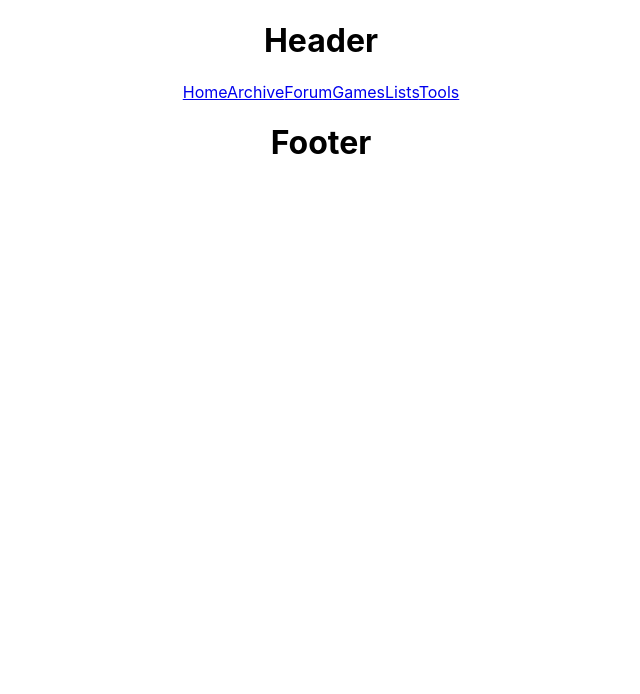
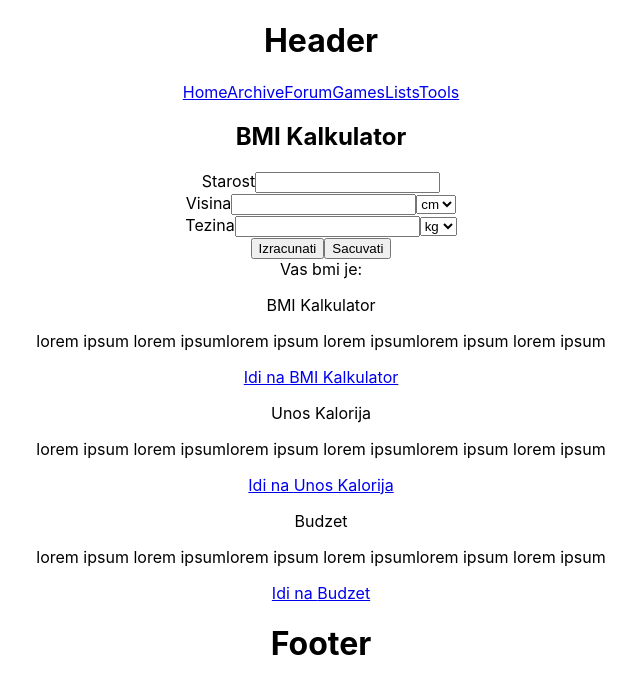
Before and after one commit to js-samuraji/staznam.rs, a React (Create React App) app: page /staznam.rs/tools/bmi in a window 1280 px wide. Shown: the top 694 px of the page, without its empty margins (319-959 px from the left). Built offline with nearby package versions, Linux system fonts and the light colour scheme.

Commit message:
added bmi route

```diff
--- /dev/null
+++ b/src/components/tools/OneTool.jsx
@@ -0,0 +1,15 @@
+import React from 'react'
+import { Link } from 'react-router-dom';
+
+export default function OneTool(props) {
+
+    const { title, text, path } = props.tool;
+
+    return (
+        <div>
+            <p>{title}</p>
+            <p>{text}</p>
+            <Link to={path} >Idi na {title}</Link>
+        </div>
+    )
+}
--- a/src/components/tools/Tools.jsx
+++ b/src/components/tools/Tools.jsx
@@ -1,11 +1,40 @@
 import React from "react";
-import Bmi from "./Bmi";
+import OneTool from "./OneTool";
+import { Switch, Route } from "react-router-dom";
+import Bmi from "./bmi/Bmi";
 
-const Tools = () => (
-  <div>
-    <h1>Tools</h1>
-    <Bmi />
-  </div>
-);
 
-export default Tools;
+
+export default function Tools() {
+  //TODO SETUP ARR IN DB
+  const arr = [
+    {
+      title: "BMI Kalkulator",
+      text: "lorem ipsum lorem ipsumlorem ipsum lorem ipsumlorem ipsum lorem ipsum",
+      path: "/tools/bmi"
+    }, {
+      title: "Unos Kalorija",
+      text: "lorem ipsum lorem ipsumlorem ipsum lorem ipsumlorem ipsum lorem ipsum",
+      path: "/tools/calories"
+    }, {
+      title: "Budzet",
+      text: "lorem ipsum lorem ipsumlorem ipsum lorem ipsumlorem ipsum lorem ipsum",
+      path: "tools/budget"
+    },
+  ]
+
+
+
+  return (
+    <div>
+      <Switch>
+        <Route path="/tools/bmi" component={Bmi} />
+      </Switch>
+      <div>
+        {
+          arr.map(tool => <OneTool tool={tool} key={tool.path} />)
+        }
+      </div>
+    </div>
+  )
+}
--- a/src/components/tools/Bmi.jsx
+++ b/src/components/tools/bmi/Bmi.jsx
@@ -1,31 +1,38 @@
-import React from 'react'
+import React, { useState } from "react";
 
 export default function Bmi() {
+  const [bmi, setBmi] = useState();
+  // console.log(bmi, 'path')
+  // setBmi('11111');
   return (
     <div>
       <h2>BMI Kalkulator</h2>
       <div>
-        <button>cm/kg</button>
-        <button>inch/lb</button>
         <form>
           <label>Starost</label>
           <input type="number" />
           <div>
             <label>Visina</label>
             <input type="number" />
-            <label>cm</label>
+            <select>
+              <option>cm</option>
+              <option>inc</option>
+            </select>
           </div>
           <div>
             <label>Tezina</label>
             <input type="number" />
-            <label>kg</label>
-
+            <select>
+              <option>kg</option>
+              <option>lb</option>
+            </select>
           </div>
           <button>Izracunati</button>
           <button>Sacuvati</button>
-
         </form>
+        <label>Vas bmi je:</label>
+        <p>{bmi}</p>
       </div>
     </div>
-  )
+  );
 }
--- a/src/layout/Main.jsx
+++ b/src/layout/Main.jsx
@@ -17,11 +17,11 @@ const Main = () => (
     <Link to="/tools">Tools</Link>
     <Switch>
       <Route path="/" exact component={Homepage} />
-      <Route path="/archive" exact component={Archive} />
-      <Route path="/forum" exact component={Forum} />
-      <Route path="/games" exact component={Games} />
-      <Route path="/lists" exact component={Lists} />
-      <Route path="/tools" exact component={Tools} />
+      <Route path="/archive" component={Archive} />
+      <Route path="/forum" component={Forum} />
+      <Route path="/games" component={Games} />
+      <Route path="/lists" component={Lists} />
+      <Route path="/tools" component={Tools} />
     </Switch>
   </main>
 );
```
